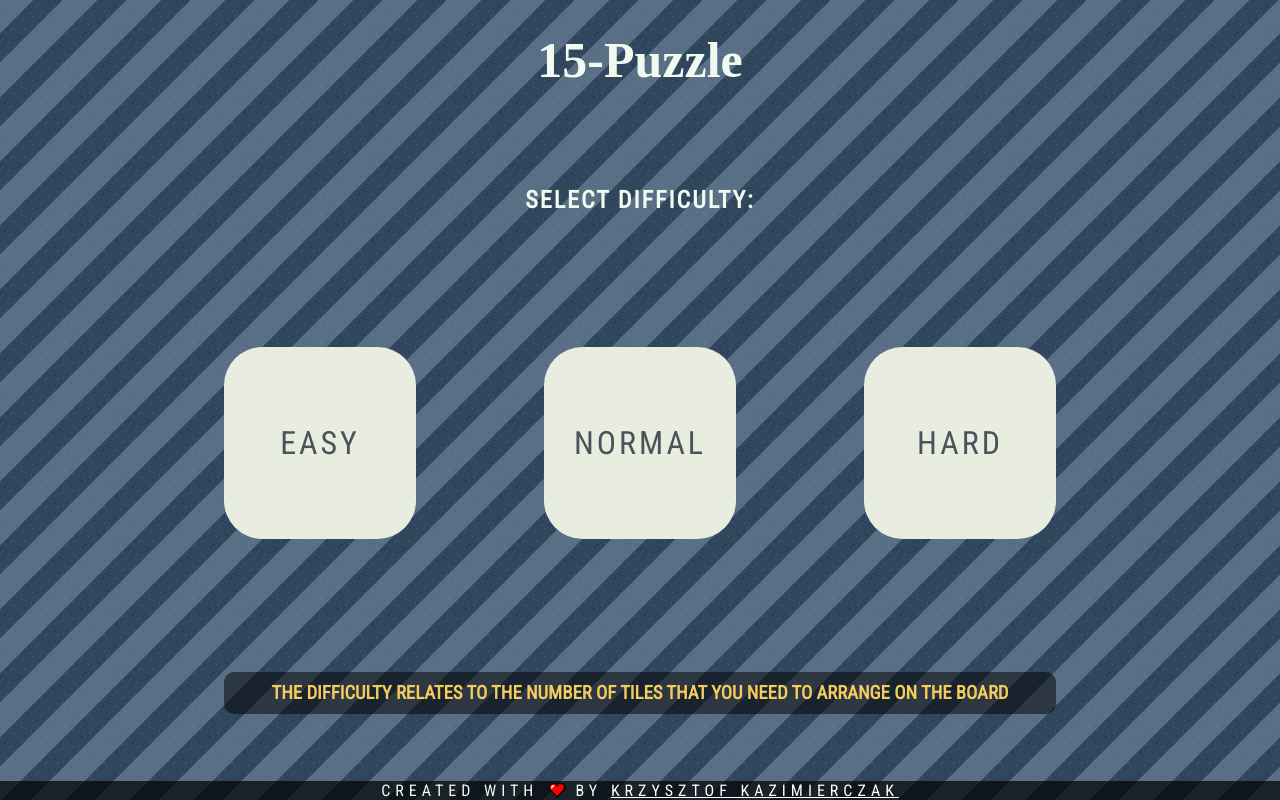
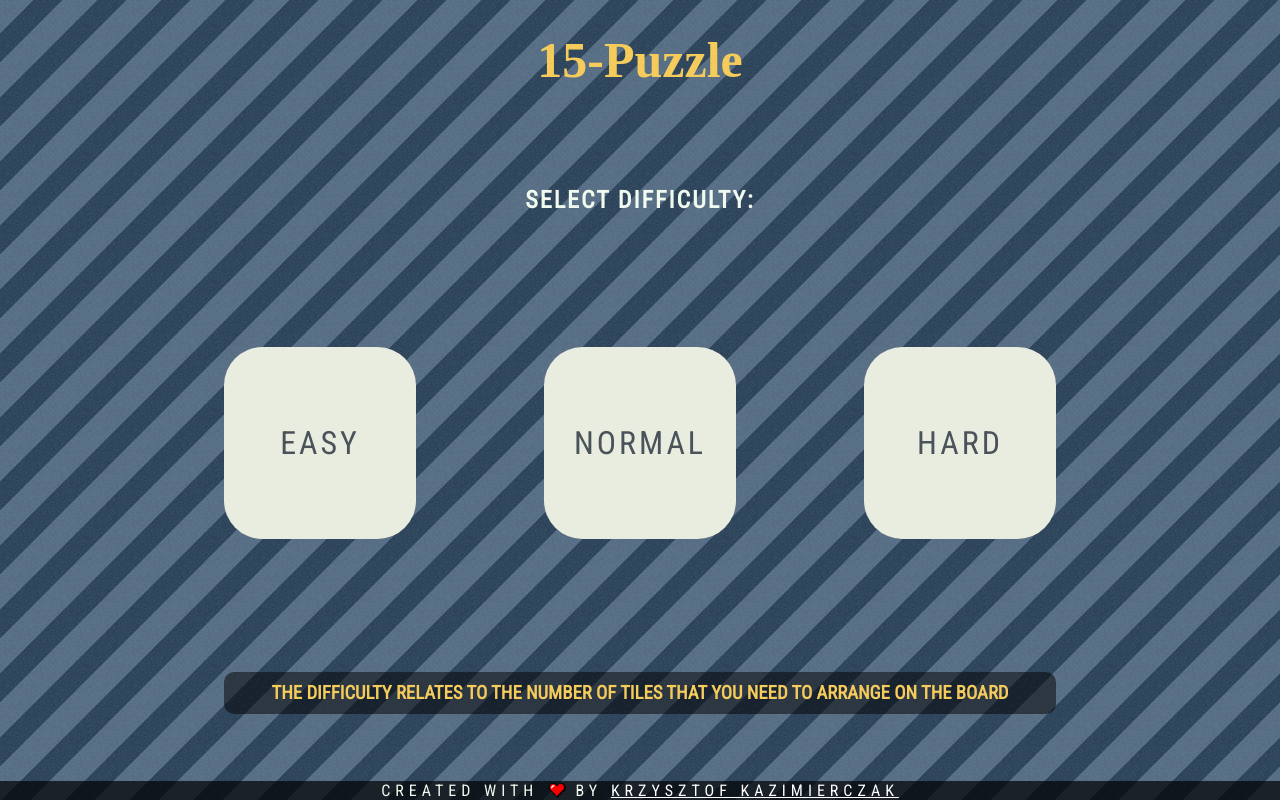
Before and after one commit to KrzysztofKazimierczak/15-puzzle, a React (Create React App) app: page / in a window 1280 px wide. Built offline with nearby package versions, Linux system fonts and the light colour scheme; a web font is replaced by a local one.

Commit message:
update style

```diff
--- a/src/styles/Header.css
+++ b/src/styles/Header.css
@@ -2,4 +2,7 @@
   text-align: center;
   font-family: 'Merienda One', cursive;
   font-size: 50px;
+  width: 50vw;
+  padding: 10px;
+  color: #f5cb5c;
 }
```
